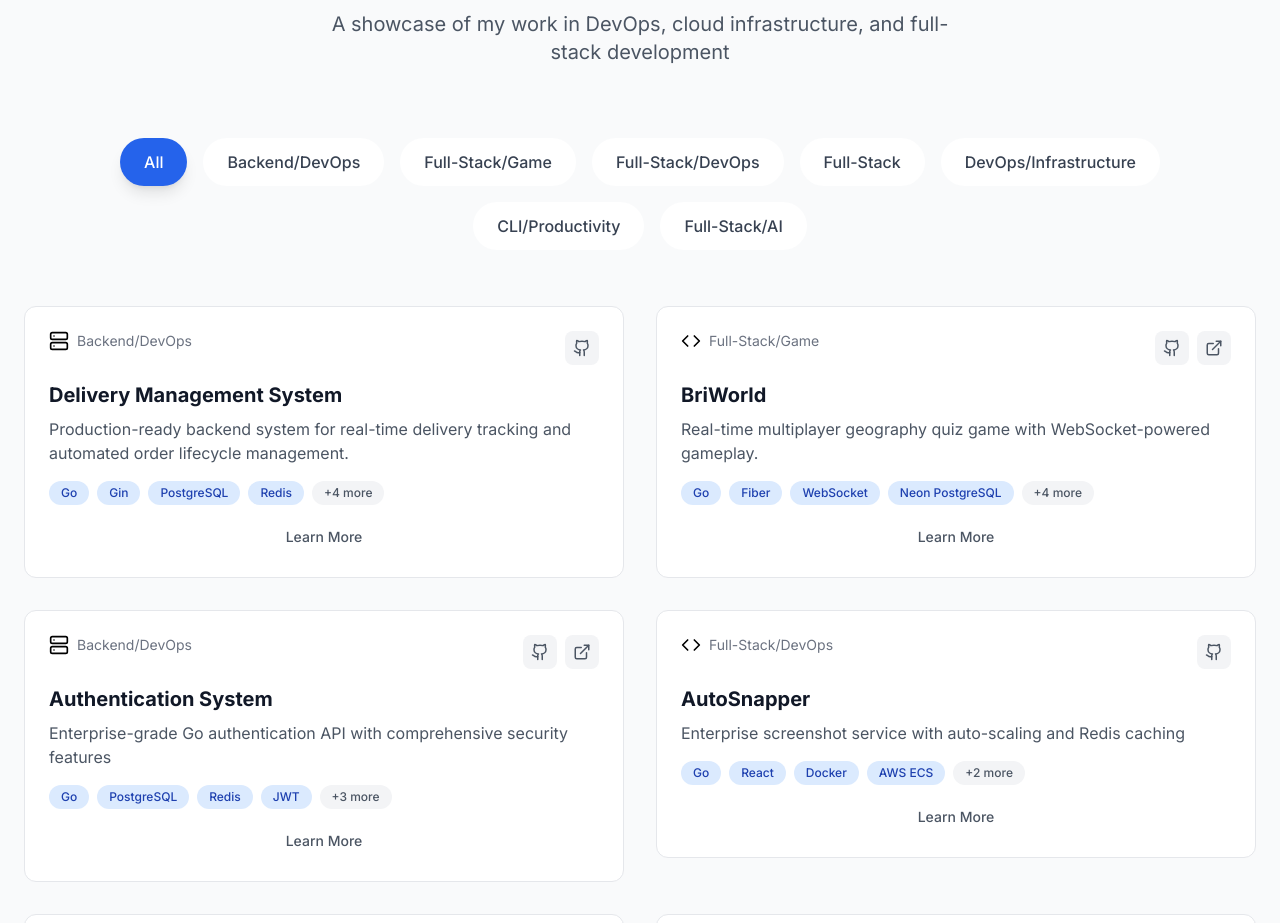
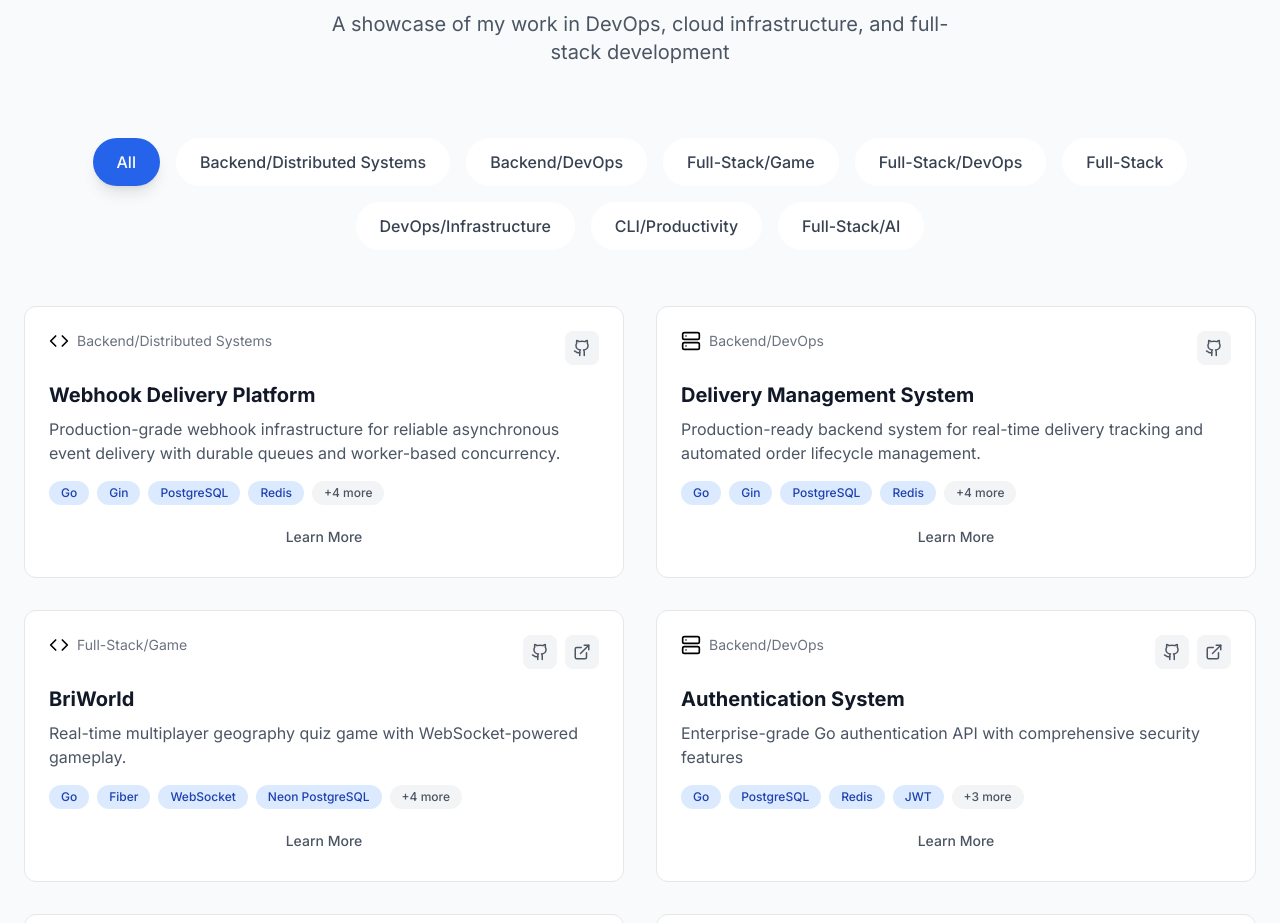
Before and after one commit to Flack74/Flack-Portfolio, a React (Vite) app: page / in a window 1280 px wide. Shown: the part 3120-4043 px from the top of the page. Built offline with nearby package versions, Linux system fonts and the light colour scheme.

Commit message:
Resume Update and add Webhook delivery platform project

```diff
--- a/src/constants/data.js
+++ b/src/constants/data.js
@@ -56,6 +56,45 @@ export const skills = {
 };
 
 export const projects = [
+
+  {
+  "id": "webhook-delivery-platform",
+  "title": "Webhook Delivery Platform",
+  "description": "Production-grade webhook infrastructure for reliable asynchronous event delivery with durable queues and worker-based concurrency.",
+  "longDescription": "A reliability-focused webhook delivery platform built in Go, inspired by systems like Stripe and Svix. The system ingests events via REST APIs, persists them in PostgreSQL (JSONB), and processes deliveries asynchronously using a durable Redis queue (BRPOPLPUSH) with worker pools. Designed with fault-tolerant architecture, crash recovery, and decoupled ingestion/delivery pipelines to ensure high throughput and resilient webhook dispatch.",
+  "technologies": [
+    "Go",
+    "Gin",
+    "PostgreSQL",
+    "Redis",
+    "Docker",
+    "Goroutines",
+    "Worker Pools",
+    "Event-Driven Architecture"
+  ],
+  "features": [
+    "Asynchronous webhook event ingestion via REST API",
+    "Durable Redis queue using BRPOPLPUSH for crash-safe job processing",
+    "Concurrent delivery workers using goroutines",
+    "Automatic recovery of in-flight jobs on system restart",
+    "Immutable event storage using PostgreSQL JSONB",
+    "Delivery tracking with status, attempts, and retry metadata",
+    "Decoupled ingestion and delivery pipeline for fault isolation",
+    "Health checks and environment-based configuration"
+  ],
+  "deployment": "Docker Compose with PostgreSQL and Redis, health checks, reproducible local environment",
+  "githubUrl": "https://github.com/Flack74/Webhook-Delivery-Platform",
+  "liveUrl": "#",
+  "image": "/projects/webhook.jpg",
+  "category": "Backend/Distributed Systems",
+  "highlights": [
+    "Reliable queue architecture with BRPOPLPUSH and AOF persistence",
+    "Concurrent worker pool for parallel webhook dispatch",
+    "Crash recovery and at-least-once delivery design",
+    "Decoupled async pipeline improving throughput and fault tolerance"
+  ]
+  },
+
   {
     id: 'delivery-management-system',
     title: 'Delivery Management System',
```
Also changed, not shown: 1 other file (tests, documents, lock files or other folders).
